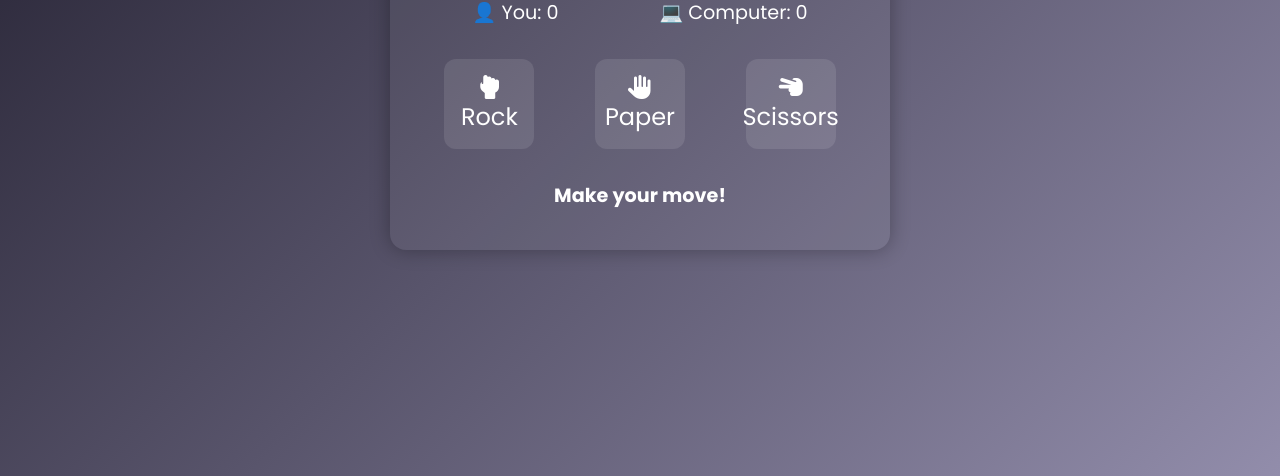
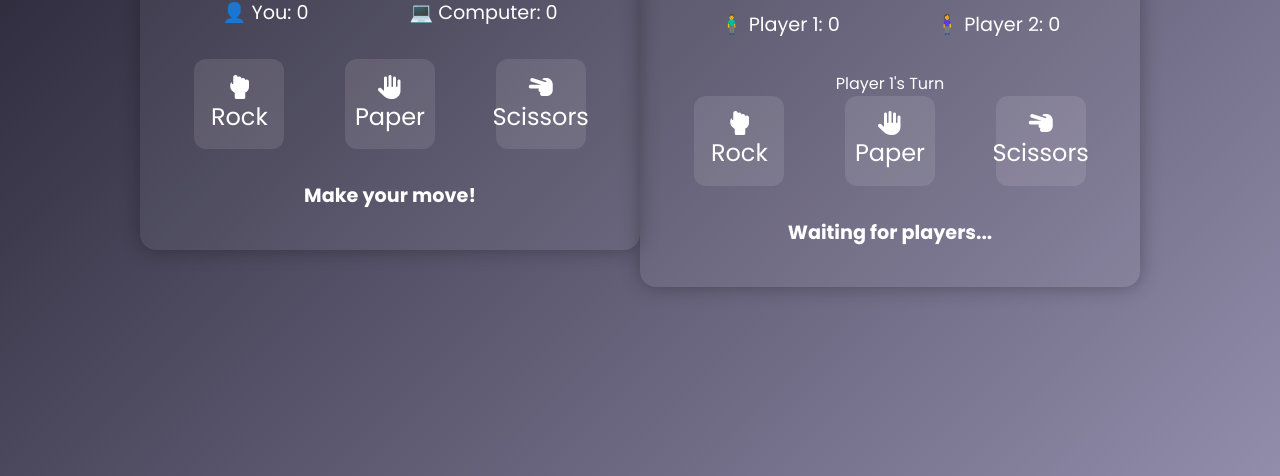
Before and after one commit to Omkarkadam-dev/Project_RPSverse, a plain HTML site: page index.html in a window 1280 px wide. Shown: the part 324-800 px from the top of the page. Drawn offline with Linux system fonts and the light colour scheme.

Commit message:
update index html

```diff
--- a/index.html
+++ b/index.html
@@ -36,6 +36,28 @@
     </div>
   </div>
 
+  <div class="game-container">
+    <h1>✌️ RPS Royale - 2 Player Mode</h1>
+
+    <div class="scoreboard">
+      <div>🧍‍♂️ Player 1: <span id="player1-score">0</span></div>
+      <div>🧍‍♀️ Player 2: <span id="player2-score">0</span></div>
+    </div>
+
+    <div id="turn-indicator">Player 1's Turn</div>
+
+    <div class="choices">
+      <button class="choice" data-choice="rock"><i class="fas fa-hand-rock"></i><span>Rock</span></button>
+      <button class="choice" data-choice="paper"><i class="fas fa-hand-paper"></i><span>Paper</span></button>
+      <button class="choice" data-choice="scissors"><i class="fas fa-hand-scissors"></i><span>Scissors</span></button>
+    </div>
+
+    <div class="result">
+      <p id="result-text">Waiting for players...</p>
+      <p id="chosen-text"></p>
+    </div>
+  </div>
+
   <script src="script.js"></script>
 </body>
 </html>
```
